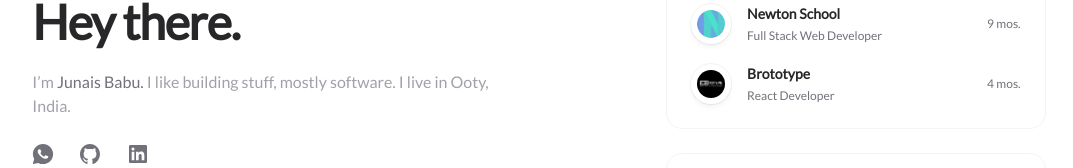
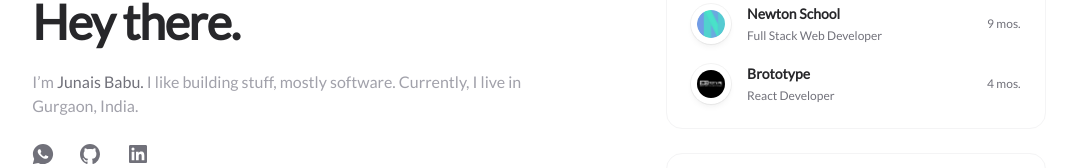
Before and after one commit to junaisbabu/junaisbabu.com, a Next.js app: page / in a window 1280 px wide. Shown: the part 291-459 px from the top of the page, without its empty margins (101-1174 px from the left). Built offline with nearby package versions, Linux system fonts and the light colour scheme; what tailwindcss-radix would draw is missing.

Commit message:
Update the current location

```diff
--- a/components/Home/AboutMe.tsx
+++ b/components/Home/AboutMe.tsx
@@ -18,7 +18,8 @@ function AboutMe() {
         <strong className="dark:text-zinc-300 text-zinc-500 font-medium">
           Junais Babu.
         </strong>{" "}
-        I like building stuff, mostly software. I live in Ooty, India.
+        I like building stuff, mostly software. Currently, I live in Gurgaon,
+        India.
       </p>
       <ul className="inline-flex items-center gap-6">
         <li>
```
